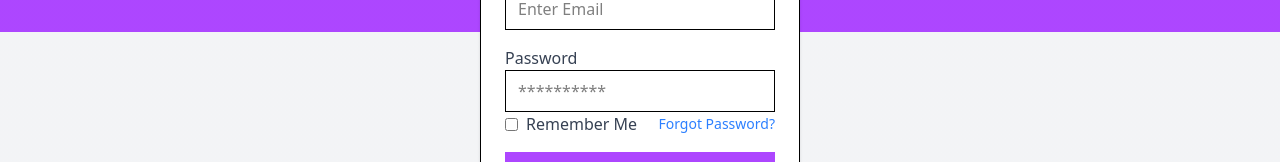
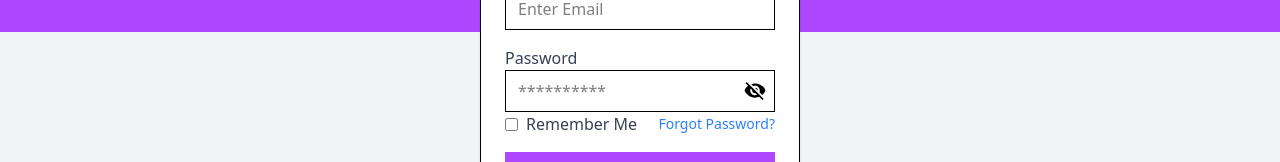
Before and after one commit to DATLARAVINDRABHUPATHIVARMA/EMSMERNSTACK, a React (Vite) app in the folder frontend/: page /login in a window 1280 px wide. Shown: the part 368-530 px from the top of the page. Built offline with nearby package versions, Linux system fonts and the light colour scheme.

Commit message:
View Password option added in frontend but bugs in adding dept

```diff
--- a/frontend/src/Pages/Login.jsx
+++ b/frontend/src/Pages/Login.jsx
@@ -1,40 +1,44 @@
-import axios from 'axios';
+import axios from "axios";
 import React, { useState } from "react";
-import { useAuth } from '../context/authContext.jsx';
-import { useNavigate } from 'react-router-dom';
+import { useAuth } from "../context/authContext.jsx";
+import { useNavigate } from "react-router-dom";
+import { IoMdEye, IoMdEyeOff } from "react-icons/io";
 
 const Login = () => {
   const [email, setEmail] = useState("");
   const [password, setPassword] = useState("");
+  const [visiblePassword, setVisiblePassword] = useState(false);
   const [error, setError] = useState(null);
-  const {login} = useAuth();
+  const { login } = useAuth();
   const navigate = useNavigate();
+
+  const toggleVisibility = () => setVisiblePassword(!visiblePassword)
 
   const handleSubmit = async (e) => {
     e.preventDefault();
     try {
-      const response = await axios.post("http://localhost:5000/api/auth/login", { email, password });
+      const response = await axios.post(
+        "http://localhost:5000/api/auth/login",
+        { email, password }
+      );
       if (response.data.success) {
         login(response.data.user);
         console.log(response.data.user);
         localStorage.setItem("token", response.data.token);
-        if(response.data.user.role === "admin") {
+        if (response.data.user.role === "admin") {
           navigate("/admin-dashboard");
-        }
-        else if(response.data.user.role === "manager") {
+        } else if (response.data.user.role === "manager") {
           navigate("/manager-dashboard");
-        }
-        else if(response.data.user.role === "staff") {
+        } else if (response.data.user.role === "staff") {
           navigate("/staff-dashboard");
-        }
-        else {
+        } else {
           navigate("/employee-dashboard");
         }
       }
     } catch (error) {
-      if(error.response && !error.response.data.success) {
+      if (error.response && !error.response.data.success) {
         setError(error.response.data.error);
-      } else{
+      } else {
         setError("abc error");
       }
     }
@@ -65,14 +69,24 @@ const Login = () => {
             <label htmlFor="password" className="block text-gray-700">
               Password
             </label>
-            <input
-              type="password"
-              className="w-full px-3 py-2 border"
-              placeholder="**********"
-              onChange={(e) => setPassword(e.target.value)}
-              required
-            />
+            <div className="relative flex justify-between">
+              <input
+                type={visiblePassword ? "text" : "password"}
+                className="w-full  px-3 py-2 border"
+                placeholder="**********"
+                onChange={(e) => setPassword(e.target.value)}
+                required
+              />
+              <button
+                type="button"
+                onClick={toggleVisibility}
+                className="absolute inset-y-0 right-0 px-2 py-2 text-grey-500 hover:text-purple-500 transition-colors duration-100"
+              >
+                {visiblePassword ? <IoMdEye size={24}/> : <IoMdEyeOff size={24}/>}
+              </button>
+            </div>
           </div>
+
           <div className="mb-4 flex items-center justify-between">
             <label className="inline-flex items-center">
               <input type="checkbox" className="form-checkbox" />
```
